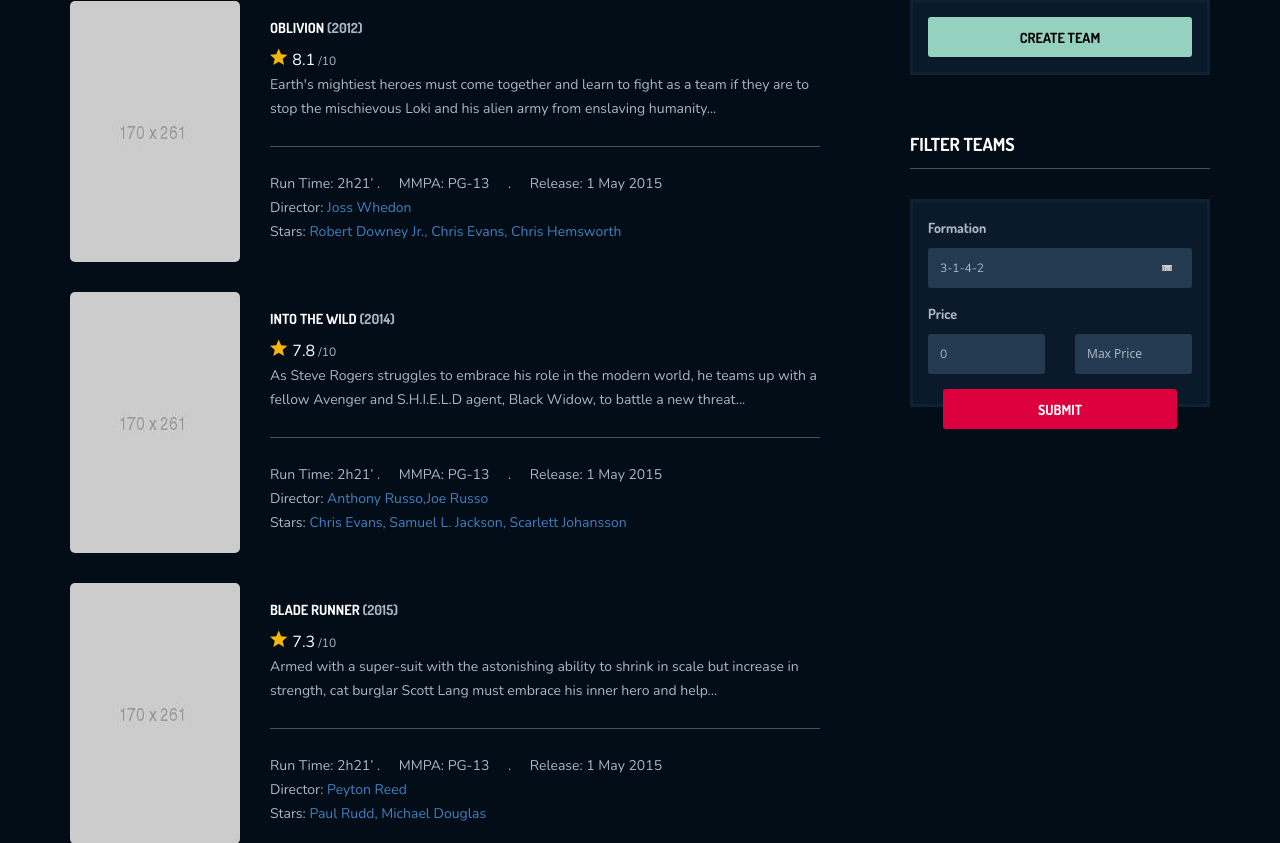
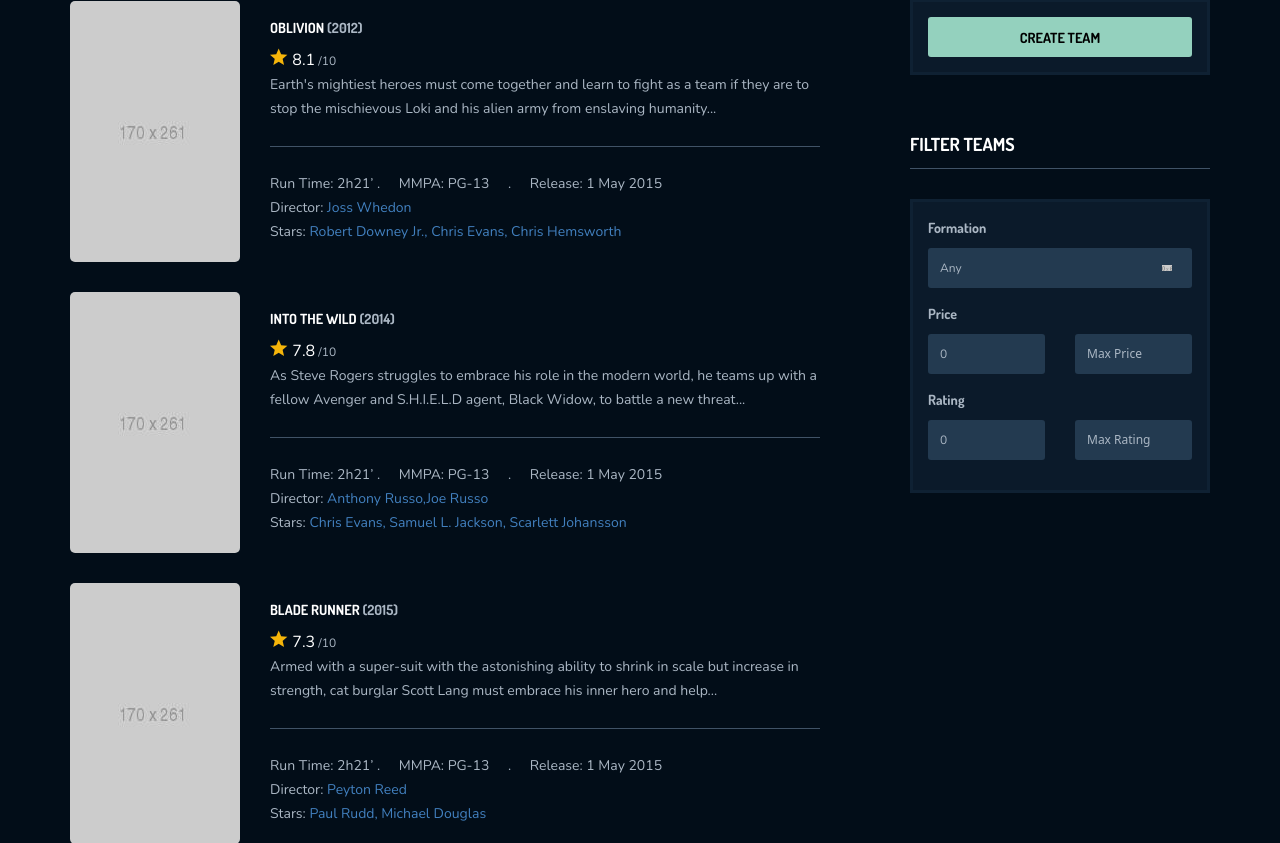
Before and after one commit to Fredeggs/FUT_webapp, a Flask app: template templates/teams.html in a window 1280 px wide. Shown: the part 525-1368 px from the top of the page. Run offline with Flask 2, Linux system fonts and the light colour scheme; the template is opened without the code that fills it, so the values that code supplies are empty; some libraries are stand-ins or nearby versions; some web fonts are replaced.

```diff
--- a/app.py
+++ b/app.py
@@ -191,7 +191,8 @@ def get_teams():
             pass
 
         try:
-            queries.append(Team.formation_id == int(formation))
+            if int(formation) != 0:
+                queries.append(Team.formation_id == int(formation))
         except:
             pass
 
@@ -214,9 +215,9 @@ def get_teams():
             print("sorted by comments")
             return jsonify()
 
-        if sort == "ratings":
+        if sort == "rating":
             # should return a list of the Teams in order of ratings (highest to lowest)
-            print("sorted by ratings")
+            print("sorted by rating")
             return jsonify()
 
         if sort == "newest":
--- /dev/null
+++ b/static/js/teams.js
@@ -0,0 +1,26 @@
+$("#sort-by").change(getTeams);
+$("#price-min").change(getTeams);
+$("#price-max").change(getTeams);
+$("#rating-min").change(getTeams);
+$("#rating-max").change(getTeams);
+$("#formation").change(getTeams);
+
+async function getTeams() {
+  let sort = $("#sort-by").val();
+  let minPrice = $("#price-min").val();
+  let maxPrice = $("#price-max").val();
+  let minRating = $("#rating-min").val();
+  let maxRating = $("#rating-max").val();
+  let formation = $("#formation").val();
+
+  await axios.get("/api/teams", {
+    params: {
+      sort: sort,
+      price_min: minPrice,
+      price_max: maxPrice,
+      rating_min: minRating,
+      rating_max: maxRating,
+      formation: formation,
+    },
+  });
+}
--- a/templates/base1.html
+++ b/templates/base1.html
@@ -194,10 +194,13 @@
 </footer>
 <!-- end of footer section-->
 
+<script src="https://cdnjs.cloudflare.com/ajax/libs/axios/0.27.2/axios.min.js" integrity="sha512-odNmoc1XJy5x1TMVMdC7EMs3IVdItLPlCeL5vSUPN2llYKMJ2eByTTAIiiuqLg+GdNr9hF6z81p27DArRFKT7A==" crossorigin="anonymous" referrerpolicy="no-referrer"></script>
 <script src="https://kit.fontawesome.com/803488e7e5.js" crossorigin="anonymous"></script>
 <script src="static/js/jquery.js"></script>
 <script src="static/js/plugins.js"></script>
 <script src="static/js/plugins2.js"></script>
 <script src="static/js/custom.js"></script>
+{% block scripts %}
+{% endblock %}
 </body>
 </html>
--- a/templates/players.html
+++ b/templates/players.html
@@ -5,7 +5,7 @@
 		<div class="row">
 			<div class="col-md-12">
 				<div class="hero-ct">
-					<h1> Search player dayabase</h1>
+					<h1> Search player database</h1>
 				</div>
 			</div>
 		</div>
--- a/templates/teams.html
+++ b/templates/teams.html
@@ -18,12 +18,11 @@
 				<div class="topbar-filter">
 					<p>Found <span>1,608 teams</span> in total</p>
 					<label>Sort by:</label>
-					<select>
+					<select id="sort-by">
 						<option value="likes">Likes</option>
 						<option value="comments">Comments</option>
 						<option selected value="rating">Average Rating</option>
 						<option value="newest">Newest</option>
-						<option value="oldest">Oldest</option>
 					</select>
 				</div>
 				<div class="movie-item-style-2">
@@ -113,7 +112,8 @@
 							<div class="row">
 								<div class="col-md-12 form-it">
 									<label>Formation</label>
-									<select>
+									<select id="formation">
+										<option value="0" selected>Any</option>
 										<option value="1">3-1-4-2</option>
 										<option value="2">3-4-1-2</option>
 										<option value="3">3-4-2-1</option>
@@ -141,16 +141,25 @@
 										<label>Price</label>
 										<div class="row">
 											<div class="col-md-6">
-											<input type="number" value=0>
+												<input id="price-min" type="number" value=0>
 											</div>
 											<div class="col-md-6">
-											<input type="number" placeholder="Max Price">
+												<input id="price-max" type="number" placeholder="Max Price">
+											</div>
+										</div>
+									</div>
+									<div class="col-md-12 form-it">
+										<label>Rating</label>
+										<div class="row">
+											<div class="col-md-6">
+												<input id="rating-min" type="number" value=0>
+											</div>
+											<div class="col-md-6">
+												<input id="rating-max" type="number" placeholder="Max Rating">
 											</div>
 											</div>
 										</div>
 									</div>
-								<div class="col-md-12 ">
-									<input class="submit" type="submit" value="submit">
 								</div>
 							</div>
 						</form>
@@ -161,3 +170,7 @@
 	</div>
 </div>
 {% endblock %}
+
+{% block scripts %}
+<script src="static/js/teams.js"></script>
+{% endblock %}
```
Also changed, not shown: models.py (+7 -0 lines), seed.py (+16 -2 lines), static/fut_webapp.js (deleted, +0 -26 lines). Lines whose indentation alone changed are shown as unchanged.
